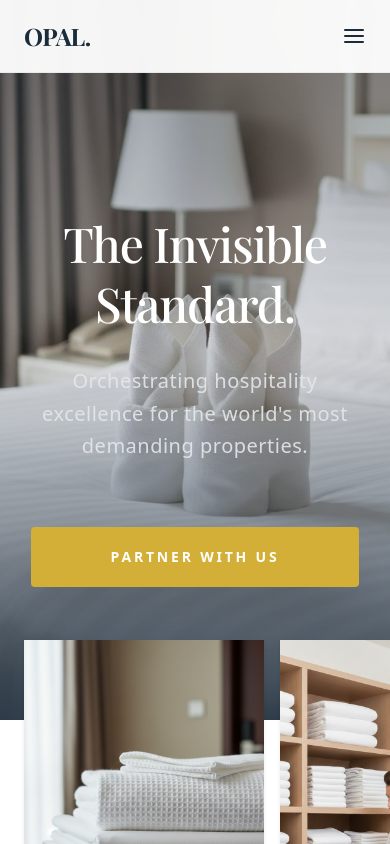
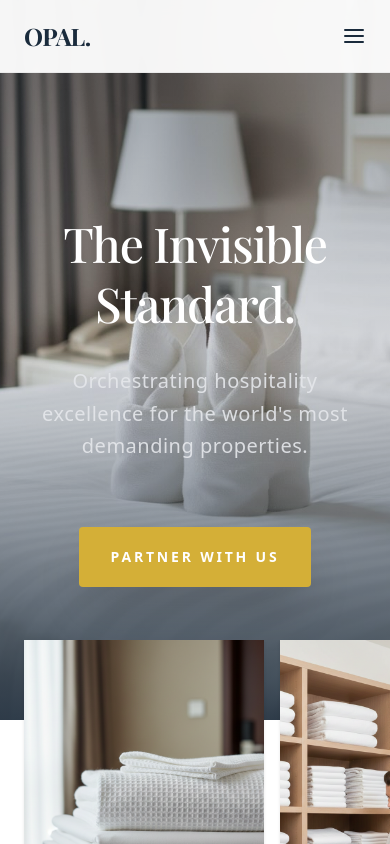
Before and after one commit to M-Shadab/olin-website, a Next.js app: page / in a window 390 px wide. Shown: the top 844 px of the page. Built offline with nearby package versions, Linux system fonts and the light colour scheme; a web font is replaced by a local one.

Commit message:
padding updated for HERO CTA

```diff
--- a/app/page.tsx
+++ b/app/page.tsx
@@ -59,7 +59,7 @@ export default function Home() {
             <div className="flex flex-col sm:flex-row gap-6 justify-center items-center">
               <button
                 onClick={() => document.getElementById('partner-form')?.scrollIntoView({ behavior: 'smooth' })}
-                className="px-20 py-5 text-white bg-gold hover:bg-[#C5A028] transition-all duration-500 text-sm font-bold tracking-[0.2em] uppercase shadow-2xl hover:shadow-gold/20 rounded-sm cursor-pointer transform hover:-translate-y-1 cursor-pointer"
+                className="px-8 md:px-20 py-5 text-white bg-gold hover:bg-[#C5A028] transition-all duration-500 text-sm font-bold tracking-[0.2em] uppercase shadow-2xl hover:shadow-gold/20 rounded-sm cursor-pointer transform hover:-translate-y-1 cursor-pointer"
               >
                 Partner With Us
               </button>
```
